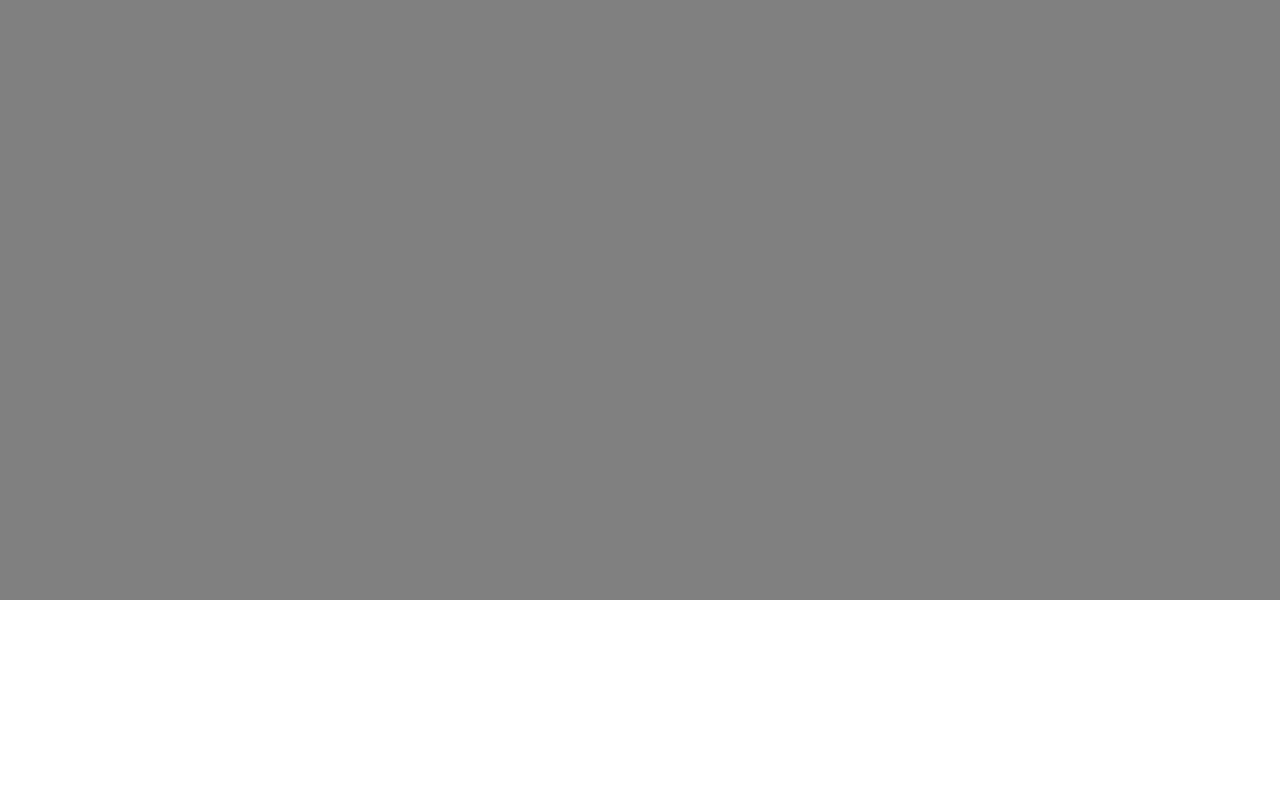
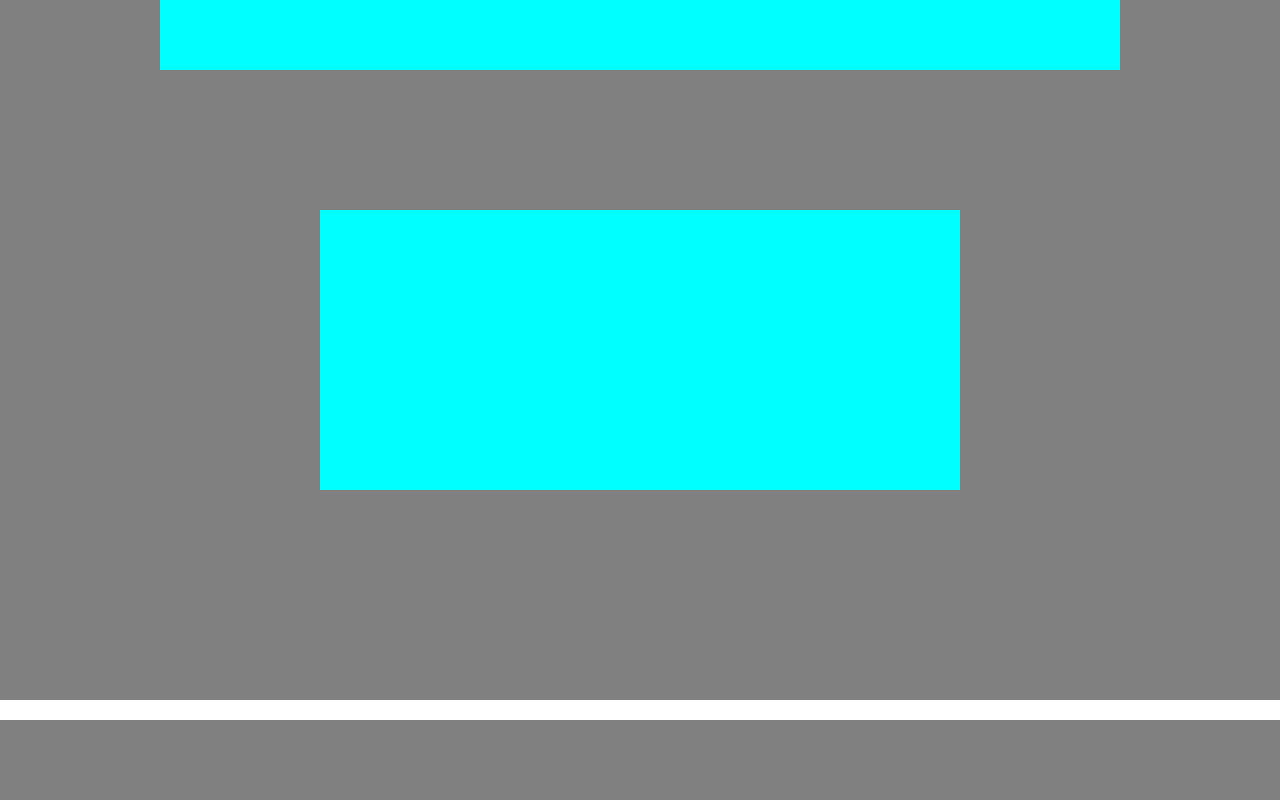
Before and after one commit to Fabiofljf/htmlcss-discord, a plain HTML site: page index.html in a window 1280 px wide. Shown: the top 800 px of the page. Drawn offline with Linux system fonts and the light colour scheme.

Commit message:
add container for page

```diff
--- a/css/style.css
+++ b/css/style.css
@@ -10,19 +10,45 @@
 /********* DEBUG ********/
 
 #debug .container_big{
-    height: 600px;
+    height: 700px;
     background-color: gray;
+    margin-bottom: 20px;
 }
 
 /* debug of first container */
 
 #debug #menu{
+    width: 75%;
+    height: 10%;
+    margin: 0 auto;
+    background-color: aqua;
+}
 
+#debug #text_header{
+    width: 50%;
+    height: 40%;
+    margin: 0 auto;
+    background-color: aqua;
 }
 
 /********* UTILITY ********/
 
+:root{
+
+}
+
 /********* HEADER ********/
+
+.container_big{
+    position: relative;
+}
+
+#text_header{
+    position: absolute;
+    left: 50%;
+    top: 50%;
+    transform: translate(-50%, -50%);
+}
 
 /********* MAIN ********/
 
--- a/index.html
+++ b/index.html
@@ -23,11 +23,26 @@
                     <div id="menu">
                         <nav></nav>
                     </div>
+                    <div id="text_header">
+
+                    </div>
                 </div>
             </header>
             <!-- /#site_header -->
 
             <main id="site_main">
+
+                <div class="container_big"></div>
+                <!-- /.container_big -->
+
+                <div class="container_big"></div>
+                <!-- /.container_big -->
+
+                <div class="container_big"></div>
+                <!-- /.container_big -->
+
+                <div class="container_big"></div>
+                <!-- /.container_big -->
 
             </main>
             <!-- /#site_main -->
```
